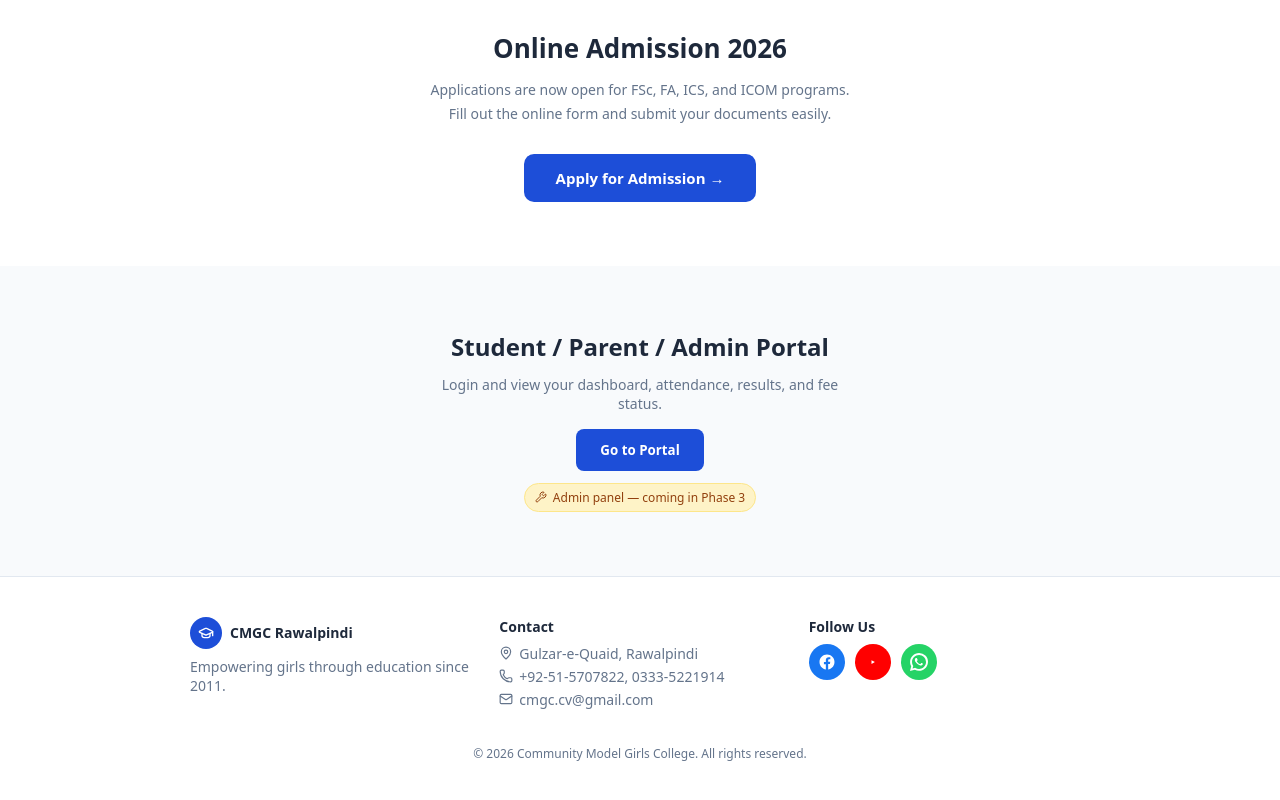
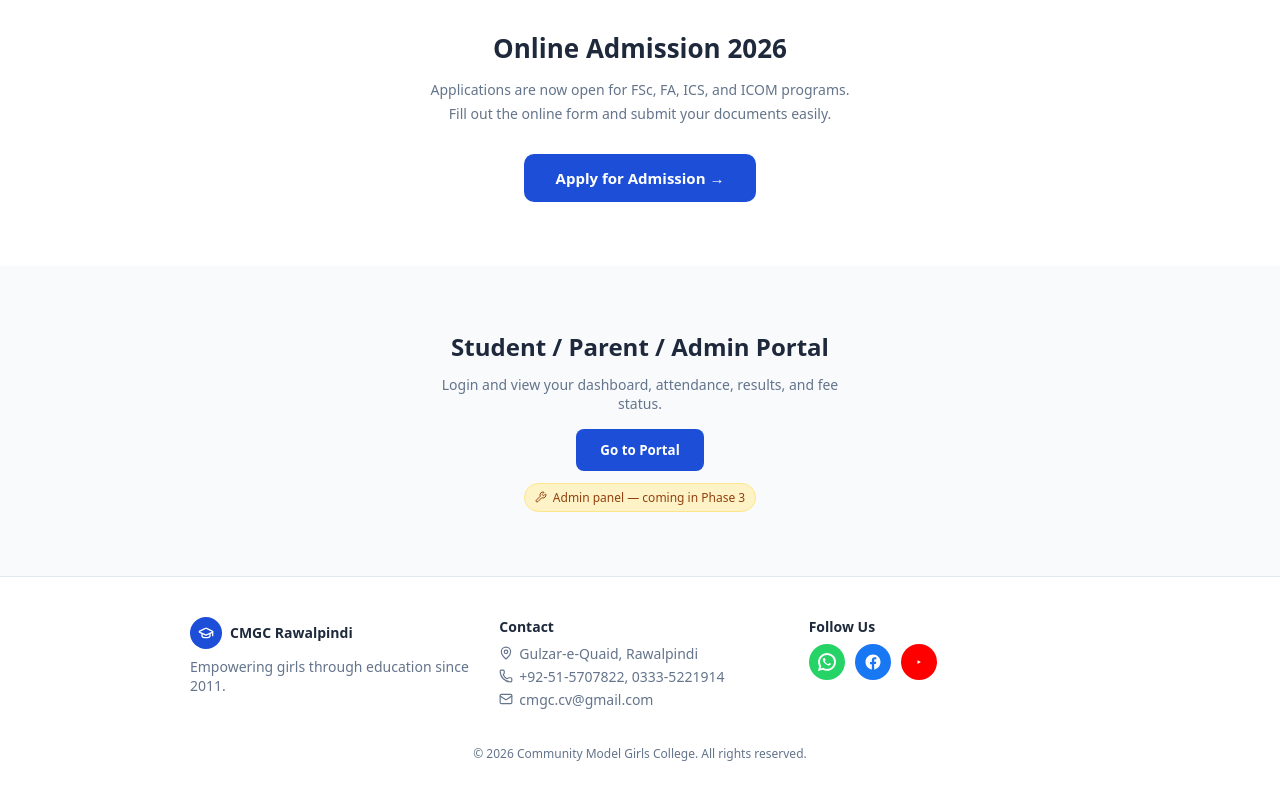
Before and after one commit to ABBAS-37405/cmgc-sis, a React (Vite) app: page / in a window 1280 px wide. Shown: the part 3147-3947 px from the top of the page. Built offline with nearby package versions, Linux system fonts and the light colour scheme; no server answers; the database is empty.

Commit message:
integrate social media

```diff
--- a/src/components/Footer/Footer.jsx
+++ b/src/components/Footer/Footer.jsx
@@ -46,10 +46,10 @@ export default function Footer() {
         <div>
           <h4>Follow Us</h4>
           <div className="footer__socials">
-            <a href="https://facebook.com/cmgcrawalpindi" target="_blank" rel="noopener noreferrer" className="footer__social-btn footer__social-btn--facebook"><FacebookIcon /></a>
-            <a href="https://youtube.com/@cmgc" target="_blank" rel="noopener noreferrer" className="footer__social-btn footer__social-btn--youtube"><YoutubeIcon /></a>
-            <a href="https://wa.me/923000000000" target="_blank" rel="noopener noreferrer" className="footer__social-btn footer__social-btn--whatsapp"><WhatsappIcon /></a>
-          </div>
+  <a href="https://whatsapp.com/channel/0029VbDjYFW0AgWC2CSzPK1k" target="_blank" rel="noopener noreferrer" className="footer__social-btn footer__social-btn--whatsapp"><WhatsappIcon /></a>
+  <a href="https://www.facebook.com/profile.php?id=100063488536059" target="_blank" rel="noopener noreferrer" className="footer__social-btn footer__social-btn--facebook"><FacebookIcon /></a>
+  <a href="https://www.youtube.com/channel/UCd3cWXQn_0k8XpOLgsPabTw" target="_blank" rel="noopener noreferrer" className="footer__social-btn footer__social-btn--youtube"><YoutubeIcon /></a>
+</div>
         </div>
       </div>
       <p className="footer__copyright">© 2026 Community Model Girls College. All rights reserved.</p>
```
Also changed, not shown: 1 other file (tests, documents, lock files or other folders).
